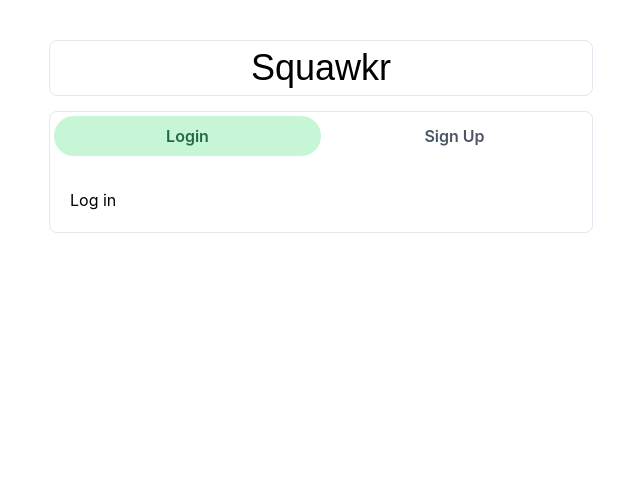
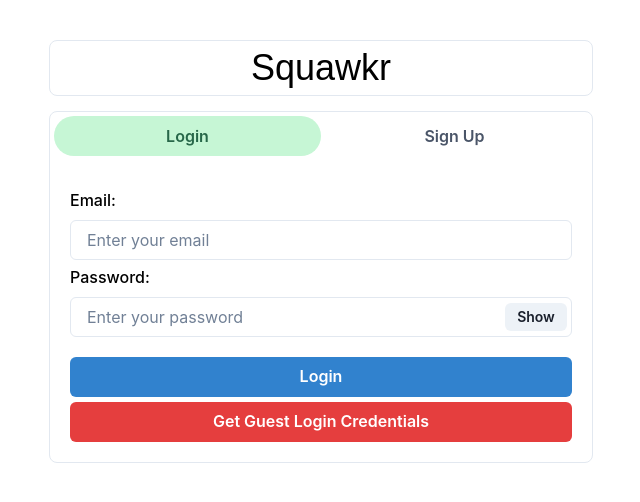
Before and after one commit to mike-shields-dev/mern-chat-app, a React (Create React App) app in the folder frontend/: page / in a window 1280 px wide. Shown: the top 502 px of the page, without its empty margins (319-959 px from the left). Built offline with nearby package versions, Linux system fonts and the light colour scheme.

Commit message:
feature: HomePage renders Login Form

```diff
--- a/frontend/src/components/Auth/Login.js
+++ b/frontend/src/components/Auth/Login.js
@@ -1,7 +1,77 @@
-import React from 'react'
+import React, { useState } from "react";
+import { Button } from "@chakra-ui/button";
+import { FormControl, FormLabel } from "@chakra-ui/form-control";
+import { Input, InputGroup, InputRightElement } from "@chakra-ui/input";
+import { VStack } from "@chakra-ui/layout";
 
-export default function SignUp() {
+export default function Login() {
+  const [email, setEmail] = useState("");
+  const [password, setPassword] = useState("");
+  const [isPasswordShowing, setisPasswordShowing] = useState(false);
+  const [wasPasswordFocused, setWasPasswordFocused] = useState(false);
+  const [wasEmailFocused, setWasEmailFocused] = useState(false);
+
+  function handleClick() {
+    setisPasswordShowing(!isPasswordShowing);
+  }
+
+  function submitHandler() {}
+
   return (
-    <div>Log in</div>
-  )
+    <VStack spacing="5px">
+      <FormControl id="login-email">
+        <FormLabel>Email:</FormLabel>
+        <Input
+          type="email"
+          placeholder="Enter your email"
+          value={email}
+          isInvalid={
+            !/^([a-zA-Z0-9_\-.]+)@((\[[0-9]{1,3}\.[0-9]{1,3}\.[0-9]{1,3}\.)|(([a-zA-Z0-9-]+\.)+))([a-zA-Z]{2,4}|[0-9]{1,3})(\]?)$/.test(
+              email
+            ) && wasEmailFocused
+          }
+          onChange={(e) => setEmail(e.target.value)}
+          onFocus={() => setWasEmailFocused(true)}
+        />
+      </FormControl>
+      <FormControl id="login-password">
+        <FormLabel>Password:</FormLabel>
+        <InputGroup>
+          <Input
+            type={isPasswordShowing ? "text" : "password"}
+            value={password}
+            placeholder="Enter your password"
+            onChange={(e) => setPassword(e.target.value)}
+            onFocus={() => setWasPasswordFocused(true)}
+            isInvalid={!password && wasPasswordFocused}
+            required
+          />
+          <InputRightElement width="4.5rem">
+            <Button h="1.75rem" size="sm" onClick={handleClick}>
+              {isPasswordShowing ? "Hide" : "Show"}
+            </Button>
+          </InputRightElement>
+        </InputGroup>
+      </FormControl>
+      <Button
+        colorScheme="blue"
+        width="100%"
+        style={{ marginTop: 15 }}
+        onClick={submitHandler}
+      >
+        Login
+      </Button>
+      <Button
+        colorScheme="red"
+        variant="solid"
+        width="100%"
+        onClick={() => {
+          setEmail("guest@example.com");
+          setPassword("123456");
+        }}
+      >
+        Get Guest Login Credentials
+      </Button>
+    </VStack>
+  );
 }
```
